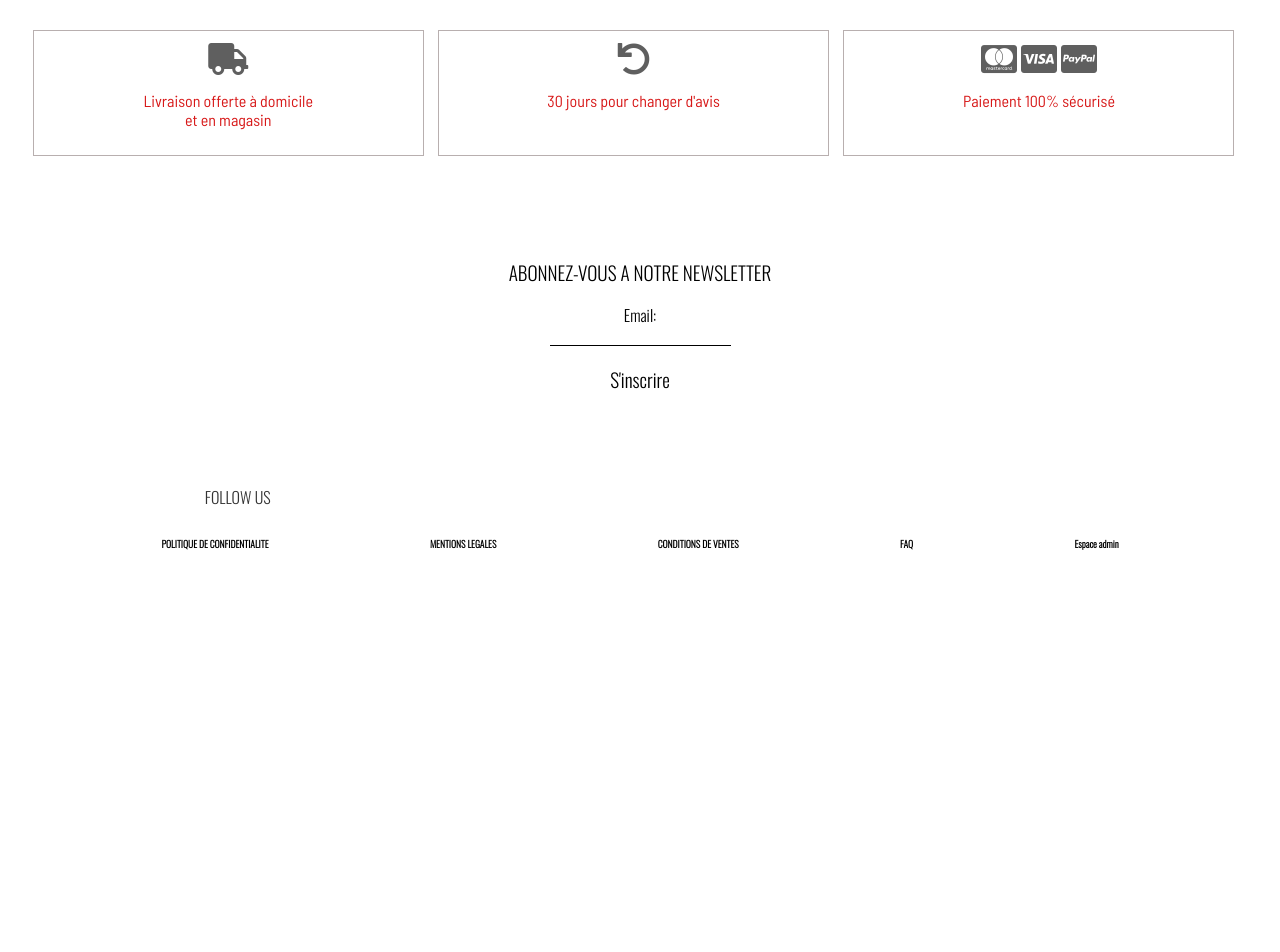
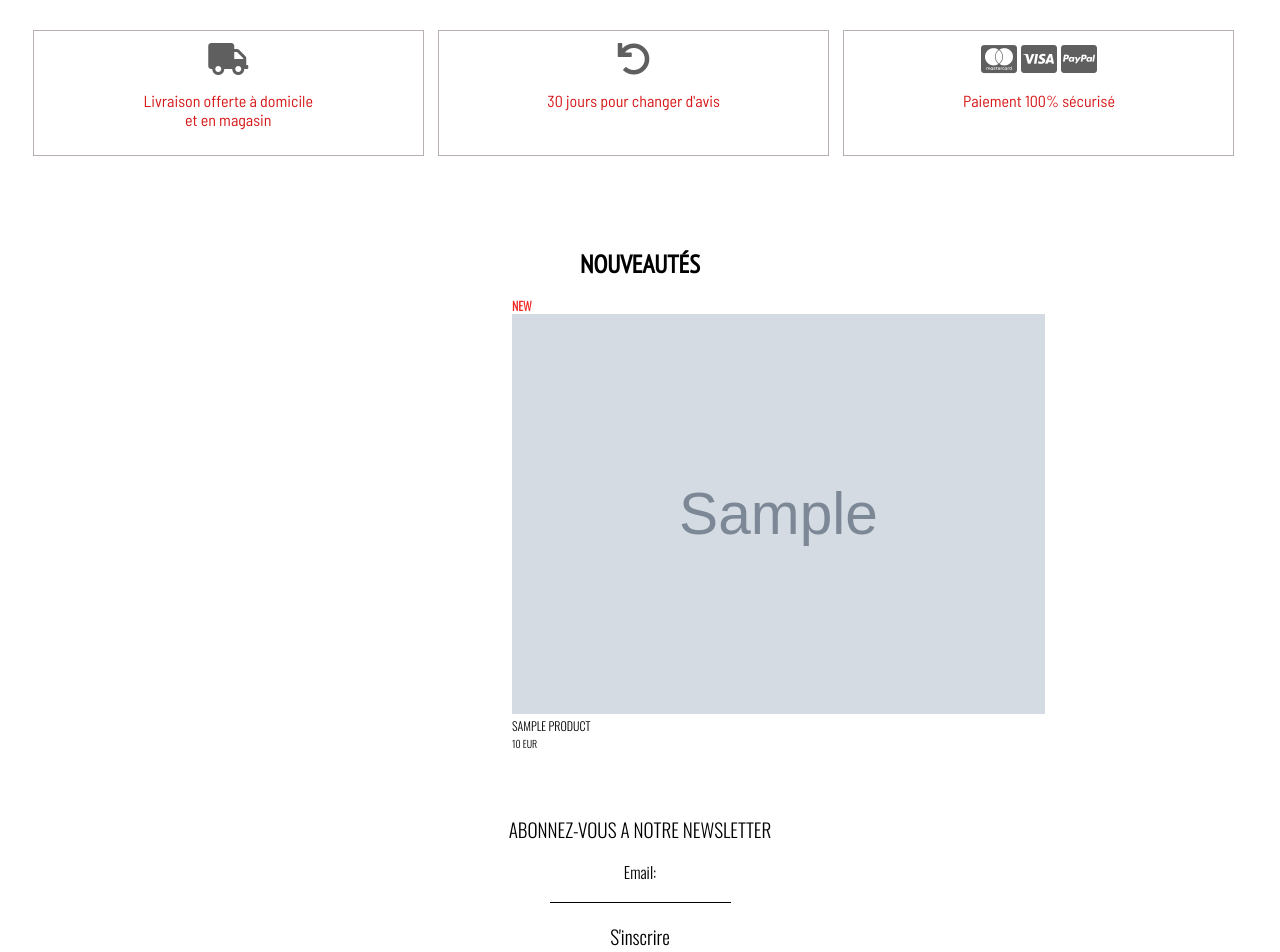
Before and after one commit to laurie-moulin/boutique, a PHP site: page / in a window 1280 px wide. Shown: the part 1308-2260 px from the top of the page. Before the commit the page ends 1912 px from the top, so only its background shows below. Run offline with PHP 8.4, Linux system fonts and the light colour scheme; tables that the repository leaves empty or names only in its code hold one stand-in row (values such as "Sample post"); some libraries are stand-ins or nearby versions.

Commit message:
commit derniere modif 01/03

```diff
--- a/css/zoro.css
+++ b/css/zoro.css
@@ -223,7 +223,6 @@ input.hamburger-checkbox {
 
 .container_info {
     margin-top: 2%;
-    margin-bottom: 6%;
     display: flex;
     flex-direction: row;
     justify-content: space-around;
@@ -232,6 +231,10 @@ input.hamburger-checkbox {
     /* border: 1px solid black; */
     padding: 2%;
     width: 95%;
+}
+
+.picture_category{
+    margin-bottom: 5%;
 }
 
 .info {
--- a/index.php
+++ b/index.php
@@ -1,12 +1,15 @@
 <?php
 require_once 'class/user.php';
 require_once 'class/dataBase.php';
+require_once 'class/commands.php';
+
 
 if (isset($_SESSION['id'])) {
     $user = $_SESSION['id'];
 }
 
 $user = new \db\user();
+$commands = new \db\Commands();
 
 
 ?>
@@ -19,10 +22,12 @@ $user = new \db\user();
           content="width=device-width, user-scalable=no, initial-scale=1.0, maximum-scale=1.0, minimum-scale=1.0">
     <meta http-equiv="X-UA-Compatible" content="ie=edge">
     <link rel="preconnect" href="https://fonts.gstatic.com">
-    <link href="https://fonts.googleapis.com/css2?family=Barlow+Semi+Condensed&family=Fira+Sans:wght@300&family=Oswald:wght@300&family=PT+Sans+Narrow&family=Tajawal:wght@300&display=swap" rel="stylesheet">
+    <link href="https://fonts.googleapis.com/css2?family=Barlow+Semi+Condensed&family=Fira+Sans:wght@300&family=Oswald:wght@300&family=PT+Sans+Narrow&family=Tajawal:wght@300&display=swap"
+          rel="stylesheet">
     <link rel="stylesheet" href="https://use.fontawesome.com/releases/v5.0.13/css/all.css"
           integrity="sha384-DNOHZ68U8hZfKXOrtjWvjxusGo9WQnrNx2sqG0tfsghAvtVlRW3tvkXWZh58N9jp" crossorigin="anonymous">
     <link rel="stylesheet" href="css/zoro.css">
+    <link rel="stylesheet" href="css/shop.css" />
     <title>Accueil</title>
 </head>
 
@@ -30,7 +35,7 @@ $user = new \db\user();
 
 <header>
 
-    <?php include 'nav.php'?>
+    <?php include 'nav.php' ?>
 
 </header>
 
@@ -44,7 +49,9 @@ $user = new \db\user();
 
     <div class="txt_defilant">
         <div> NOUVEAUTÉS POUR HOMMES -
-            RÉINVENTE TON LOOK AVEC LES DERNIERS VÊTEMENTS ET ACCESSOIRES TENDANCE POUR HOMME. DÉCOUVRE DES NOUVEAUTÉS CHAQUE SEMAINE. </div>
+            RÉINVENTE TON LOOK AVEC LES DERNIERS VÊTEMENTS ET ACCESSOIRES TENDANCE POUR HOMME. DÉCOUVRE DES NOUVEAUTÉS
+            CHAQUE SEMAINE.
+        </div>
     </div>
 
 
@@ -80,6 +87,19 @@ $user = new \db\user();
 
     </div>
 
+    <h1 class="nouveaute">NOUVEAUTÉS</h1>
+    <section class="picture_category">
+        <?php
+        foreach ($commands->nouveaute() as $new) { ?>
+            <div class="flex_product5">
+                <span class="new_article">NEW</span>
+                <a href = pages/detail_produit.php?id_product=<?= $new["id_product"] ?>><img src=img/imgboutique/<?=$new["photo"]?> ="500" height="400"></a>
+                <span class="text_decriptionnews"><?=strtoupper($new["nom"]) ?></span<br><br>
+                <?="<span class='text_police' >".$new["prix"] ." EUR</span>"?>
+            </div>
+        <?php }?>
+    </section>
+
     <article class="container_newsletter">
 
         <h1>ABONNEZ-VOUS A NOTRE NEWSLETTER</h1>
@@ -91,8 +111,7 @@ $user = new \db\user();
 
             <?php
 
-        if(isset($_POST['submit_news']))
-        {
+            if (isset($_POST['submit_news'])) {
                 $news = $user->newsletter();
             }
 
--- a/user/connexion.php
+++ b/user/connexion.php
@@ -28,7 +28,7 @@ $connect = new \db\user();
 <header>
 
     <?php
-    include 'nav.php';
+    include '../includes/nav.php';
     ?>
 
 </header>
--- a/user/inscription.php
+++ b/user/inscription.php
@@ -25,7 +25,7 @@ $register = new \db\user();
 <header>
 
     <?php
-    include 'nav.php';
+    include '../includes/nav.php';
     ?>
 
 </header>
```
Lines whose indentation alone changed are shown as unchanged.
